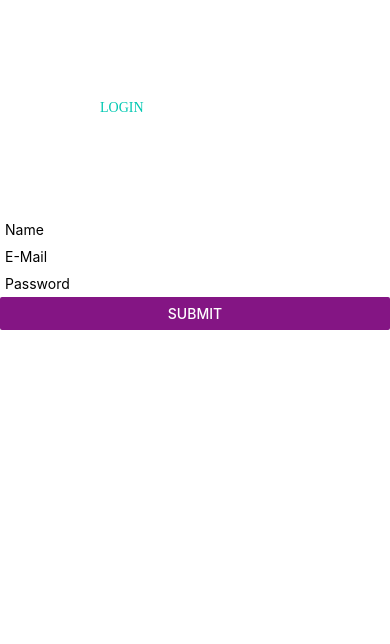
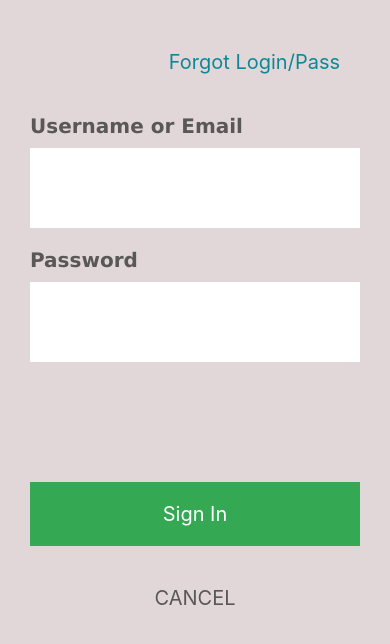
Before and after one commit to jzingh98/FruitfulHealthPrimary, a React Native app in the folder fruitfulhealth/: screen / in a window 390 px wide. Shown: the top 644 px of the page. Built offline with nearby package versions, Linux system fonts and the light colour scheme.

Commit message:
Added Login Template!

```diff
--- a/fruitfulhealth/App.js
+++ b/fruitfulhealth/App.js
@@ -1,6 +1,8 @@
 'use strict';
-import React from 'react';
-import { StyleSheet, Text, View, TextInput, Button } from 'react-native';
+import React, { Component } from 'react';
+import { StyleSheet, Text, View, TextInput, Button, AppRegistry } from 'react-native';
+import Login from './src/pages/Login';
+
 
 export default class App extends React.Component {
     constructor(props) {
@@ -13,32 +15,7 @@ export default class App extends React.Component {
   }
   render() {
     return (
-        <View>
-        <Text style={styles.logintitle}>
-            LOGIN
-        </Text>
-        <TextInput
-          style={styles.input}
-          onChangeText={(text) => this.setState({name: text})}
-          placeholder="Name"
-        />
-        <TextInput
-          style={styles.input}
-          onChangeText={(text) => this.setState({email: text})}
-          placeholder="E-Mail"
-        />
-        <TextInput
-          style={styles.input}
-          onChangeText={(text) => this.setState({password:text})}
-          secureTextEntry={true}
-          placeholder="Password"
-        />
-        <Button
-          onPress={this.submit}
-          title="Submit"
-          color="#841584"
-        />
-      </View>
+        <Login/>
     );
   }
   submit() {
@@ -57,3 +34,5 @@ const styles = StyleSheet.create({
       fontFamily: 'Baskerville'
 }
 });
+
+AppRegistry.registerComponent('App', () => App);
--- /dev/null
+++ b/fruitfulhealth/src/components/Button.js
@@ -0,0 +1,39 @@
+import React, { Component } from 'react';
+import { StyleSheet, Text, TouchableHighlight} from 'react-native';
+
+const Button = (props) => {
+
+    function getContent(){
+        if(props.children){
+            return props.children;
+        }
+        return <Text style={props.styles.label}>{props.label}</Text>
+    }
+
+    return (
+        <TouchableHighlight
+            underlayColor="#ccc"
+            onPress={props.onPress}
+            style={[
+                props.noDefaultStyles ? '' : styles.button,
+                props.styles ? props.styles.button : '']}
+        >
+            { getContent() }
+        </TouchableHighlight>
+    );
+}
+
+const styles = StyleSheet.create({
+    button: {
+        alignItems: 'center',
+        justifyContent: 'center',
+        padding: 20
+    },
+});
+
+export default Button;
+
+/* Used to create buttons. If present, this spits out any child component
+that's added inside it. Otherwise, it outputs a Text component which shows the text
+inside the button. A default style is also added, but it won't be used if noDefaultStyles
+is present in the props. Unique button styles passed from the props are also optional. */
--- /dev/null
+++ b/fruitfulhealth/src/components/Container.js
@@ -0,0 +1,22 @@
+import React, { Component } from 'react';
+import { StyleSheet, View } from 'react-native';
+
+const Container = (props) => {
+    return (
+        <View style={styles.labelContainer}>
+            { props.children }
+        </View>
+    );
+}
+
+const styles = StyleSheet.create({
+    labelContainer: {
+        marginBottom: 20
+    }
+});
+
+export default Container;
+
+/* Made so that we don't have to apply the same styles to View multiple times.
+It also lets you reuse the component every time you need to add a bottom margin
+to something. */
--- /dev/null
+++ b/fruitfulhealth/src/components/Label.js
@@ -0,0 +1,26 @@
+import React, { Component } from 'react';
+import { StyleSheet, Text } from 'react-native';
+
+const Label = (props) => {
+    return (
+        <Text
+            style={props.styles && props.styles.textLabel ? props.styles.textLabel : styles.textLabel}
+        >
+            {props.text}
+        </Text>
+    );
+}
+
+const styles = StyleSheet.create({
+    textLabel: {
+        fontSize: 20,
+        fontWeight: 'bold',
+        fontFamily: 'Verdana',
+        marginBottom: 10,
+        color: '#595856'
+    }
+});
+
+export default Label;
+
+/* Basically just a Text component with some predefined styling. */
--- /dev/null
+++ b/fruitfulhealth/src/pages/Login.js
@@ -0,0 +1,88 @@
+import React, { Component } from 'react';
+import { StyleSheet, Text, View, TextInput, ScrollView } from 'react-native';
+import Container from '../components/Container';
+import Button from '../components/Button';
+import Label from '../components/Label';
+
+export default class Login extends Component {
+  render() {
+    return (
+        <ScrollView style={styles.scroll}>
+            <Container>
+                <Button
+                label="Forgot Login/Pass"
+                styles={{button: styles.alignRight, label: styles.label}}
+                onPress={this.press.bind(this)} />
+            </Container>
+            <Container>
+                <Label text="Username or Email" />
+                <TextInput
+                    style={styles.textInput}
+                />
+            </Container>
+            <Container>
+                <Label text="Password" />
+                <TextInput
+                    secureTextEntry={true}
+                    style={styles.textInput}
+                />
+            </Container>
+            <View style={styles.footer}>
+                <Container>
+                    <Button
+                        label="Sign In"
+                        styles={{button: styles.primaryButton, label: styles.buttonWhiteText}}
+                        onPress={this.press.bind(this)} />
+                </Container>
+                <Container>
+                    <Button
+                        label="CANCEL"
+                        styles={{label: styles.buttonBlackText}}
+                        onPress={this.press.bind(this)} />
+                </Container>
+            </View>
+        </ScrollView>
+    );
+     }
+     press() {
+       //execute any code here
+     }
+}
+
+const styles = StyleSheet.create({
+    scroll: {
+    backgroundColor: '#E1D7D8',
+    padding: 30,
+    flexDirection: 'column' // Optional, but good practice to explicitly define
+},
+label: {
+    color: '#0d8898',
+    fontSize: 20
+},
+alignRight: {
+    alignSelf: 'flex-end' // Positions the element at the very end of the current line
+},
+textInput: {
+    height: 80,
+    fontSize: 30,
+    backgroundColor: '#FFF'
+},
+buttonWhiteText: {
+    fontSize: 20,
+    color: '#FFF',
+},
+buttonBlackText: {
+    fontSize: 20,
+    color: '#595856'
+},
+primaryButton: {
+    backgroundColor: '#34A853'
+},
+footer: {
+   marginTop: 100
+}});
+
+
+
+/* ScrollView is very important if you want your app to be able to cater to all sorts
+of device dimensions and screen orientations. */
```
